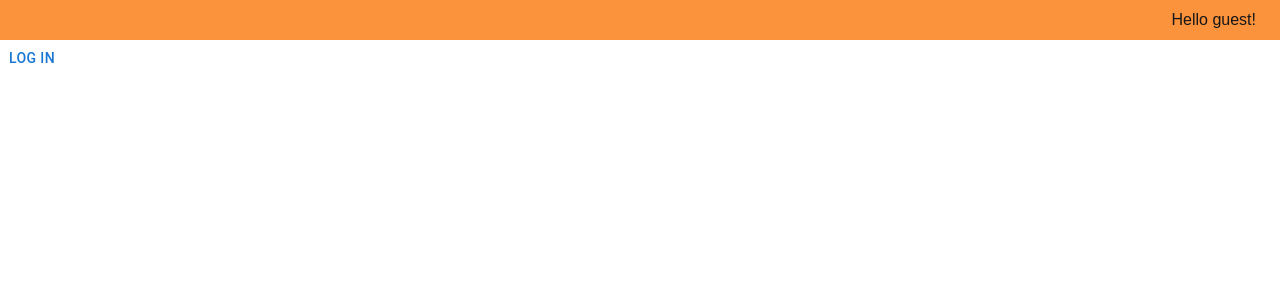
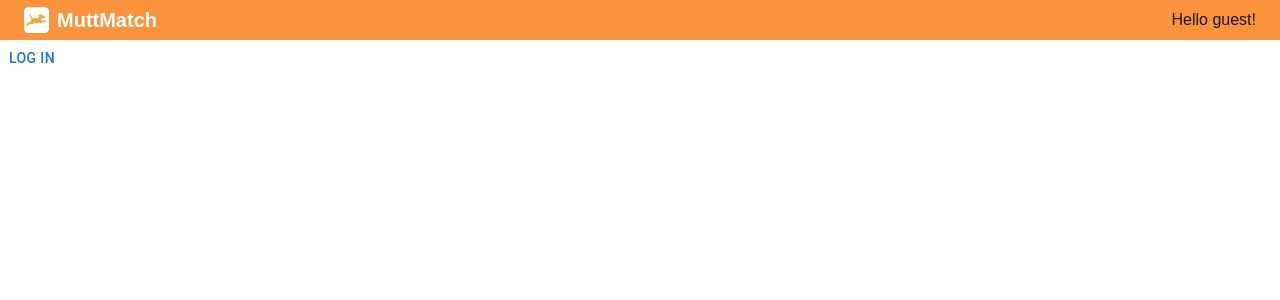
Before and after one commit to RyanMG/MuttMatch, a Next.js app: page / in a window 1280 px wide. Shown: the top 300 px of the page. Built offline with nearby package versions, Linux system fonts and the light colour scheme.

Commit message:
feat: add a page branding logo to the top bar

```diff
--- a/app/lib/context/authProvider.tsx
+++ b/app/lib/context/authProvider.tsx
@@ -66,7 +66,7 @@ export default function AuthProvider ({children}:{children: ReactNode}): ReactNo
   const logout = useCallback(async (): Promise<void> => {
     try {
       const wasLoggedOut: boolean = await signOut();
-
+;
       if (wasLoggedOut) {
         removeStorageItem(USER_STORAGE_TOKEN);
         setUserDetails(null);
--- a/app/ui/header/Header.tsx
+++ b/app/ui/header/Header.tsx
@@ -1,9 +1,13 @@
 import {ReactNode} from 'react';
 import UserOptions from "./UserOptions";
+import PageLogo from "./PageLogo";
 
 export default function Header(): ReactNode {
   return (
-    <header className="w-full h-10 bg-orange-400 flex flex-row justify-end items-center">
+    <header className="w-full h-10 bg-orange-400 flex flex-row justify-between items-center">
+      <section className="pl-6">
+        <PageLogo />
+      </section>
       <section className="pr-6">
         <UserOptions />
       </section>
--- /dev/null
+++ b/app/ui/header/PageLogo.tsx
@@ -0,0 +1,19 @@
+import { ReactNode } from "react";
+import Image from "next/image";
+import Link from "next/link";
+
+export default function PageLogo(): ReactNode {
+  return (
+    <Link href="/">
+      <div className="flex flex-row items-center gap-2">
+        <Image
+          src="/doggo.png"
+          width={25}
+          height={25}
+          alt="MuttMatch Logo"
+        />
+        <h1 className="text-xl font-extrabold text-white">MuttMatch</h1>
+      </div>
+    </Link>
+  );
+}
```
Also changed, not shown: public/doggo.png (added).
